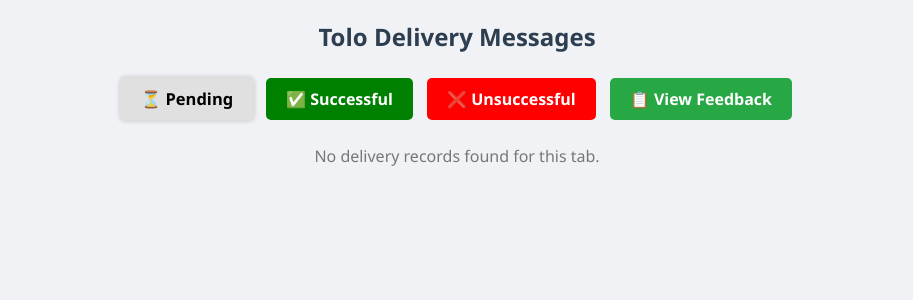
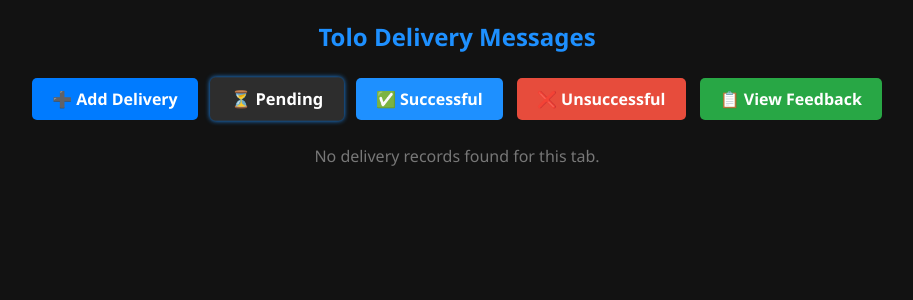
Before and after one commit to tinsae34/backend, a Flask app: page / in a window 1280 px wide. Shown: the top 300 px of the page, without its empty margins (183-1096 px from the left). Run offline with Flask 3, Linux system fonts and the light colour scheme; data that the repository does not hold is empty.

Commit message:
Update index.html

```diff
--- a/templates/index.html
+++ b/templates/index.html
@@ -9,14 +9,14 @@
         body {
             font-family: 'Segoe UI', Tahoma, Geneva, Verdana, sans-serif;
             margin: 20px;
-            background-color: #f0f2f5;
-            color: #333;
+            background-color: #121212;
+            color: #f5f5f5;
         }
 
         h2 {
             text-align: center;
             margin-bottom: 20px;
-            color: #2c3e50;
+            color: #1e90ff;
         }
 
         .tabs {
@@ -31,33 +31,35 @@
             text-decoration: none;
             font-weight: bold;
             display: inline-block;
+            background-color: #1f1f1f;
+            color: white;
         }
 
         .tab.pending {
-            background-color: #e0e0e0;
-            color: black;
+            background-color: #2d2d2d;
+            color: white;
         }
 
         .tab.successful {
-            background-color: green;
+            background-color: #1e90ff;
             color: white;
         }
 
         .tab.unsuccessful {
-            background-color: red;
+            background-color: #e74c3c;
             color: white;
         }
 
         .active {
-            box-shadow: 0 0 5px rgba(0, 0, 0, 0.2);
+            box-shadow: 0 0 5px #1e90ff;
             transform: scale(1.03);
         }
 
         .table-container {
             overflow-x: auto;
-            background: #fff;
+            background: #1e1e1e;
             border-radius: 10px;
-            box-shadow: 0 0 12px rgba(0, 0, 0, 0.05);
+            box-shadow: 0 0 12px rgba(30, 144, 255, 0.2);
         }
 
         table {
@@ -69,39 +71,40 @@
         th,
         td {
             padding: 12px 16px;
-            border: 1px solid #e0e0e0;
+            border: 1px solid #2e2e2e;
             text-align: left;
             font-size: 14px;
         }
 
         th {
-            background-color: #f7f9fc;
-            color: #2c3e50;
+            background-color: #2b2b2b;
+            color: #1e90ff;
             font-weight: 600;
         }
 
         tr:nth-child(even) {
-            background-color: #fafafa;
+            background-color: #1a1a1a;
         }
 
         tr:hover {
-            background-color: #f1f5f9;
+            background-color: #2a2a2a;
         }
 
         select,
         .save-button,
         button[type="submit"] {
             padding: 8px 10px;
-            border: 1px solid #ccc;
+            border: 1px solid #444;
             border-radius: 6px;
             font-size: 14px;
             margin-top: 5px;
-            background-color: #ffffff;
+            background-color: #2c2c2c;
+            color: white;
         }
 
         .save-button,
         button[type="submit"] {
-            background-color: #007bff;
+            background-color: #1e90ff;
             color: white;
             border: none;
             cursor: pointer;
@@ -109,7 +112,7 @@
 
         .save-button:hover,
         button[type="submit"]:hover {
-            background-color: #0056b3;
+            background-color: #0077cc;
         }
 
         @media (max-width: 768px) {
@@ -131,6 +134,7 @@
             }
         }
     </style>
+
 </head>
 
 <body>
@@ -138,6 +142,8 @@
 
     <!-- Tabs for filtering status -->
     <div class="tabs">
+        <a href="{{ url_for('add_delivery_page') }}" class="tab" style="background-color:#007bff; color:white;">➕ Add
+            Delivery</a>
         <a href="{{ url_for('index', filter_status='pending') }}"
             class="tab pending {% if current_tab == 'pending' %}active{% endif %}">⏳ Pending</a>
         <a href="{{ url_for('index', filter_status='successful') }}"
```
